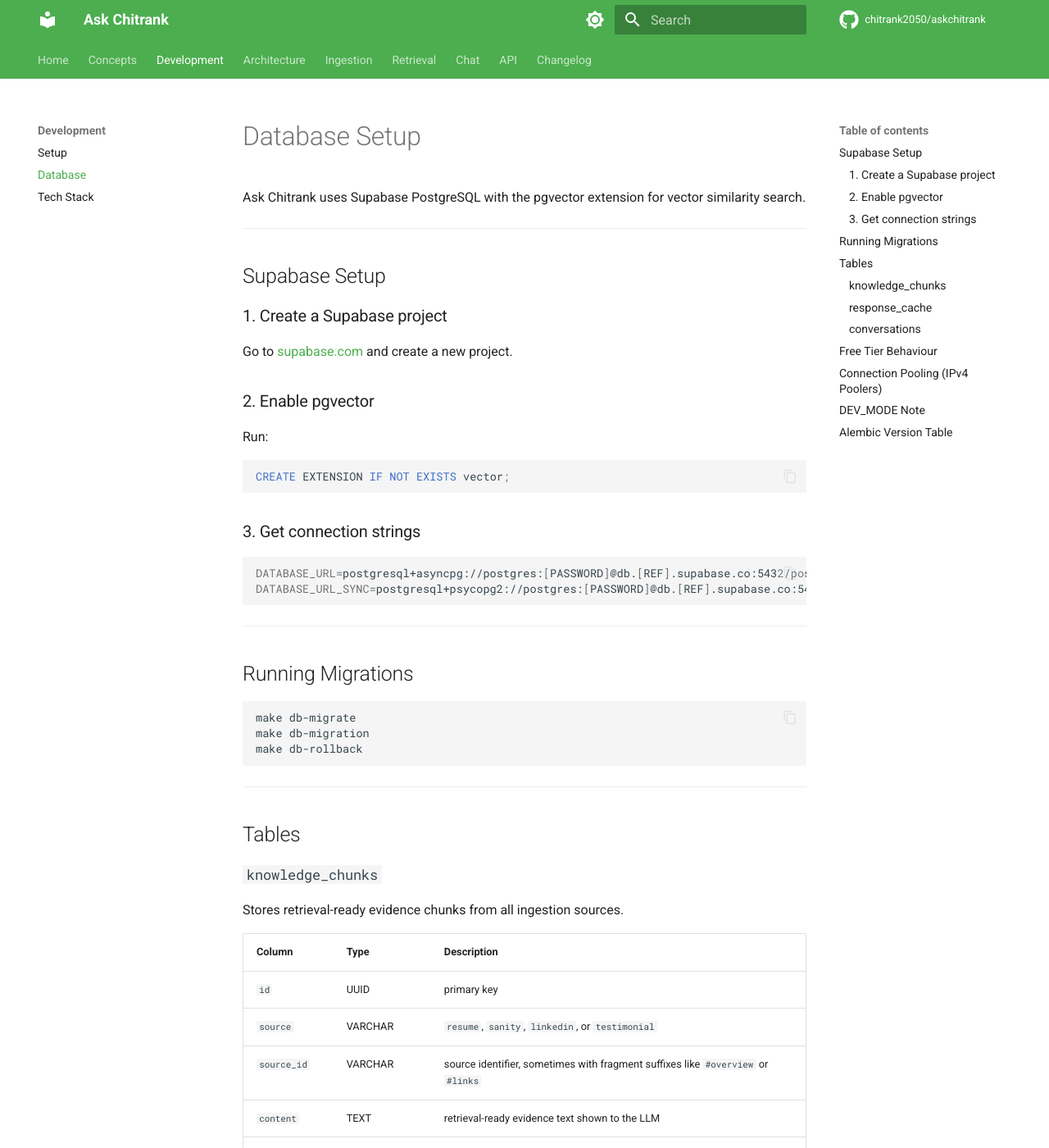
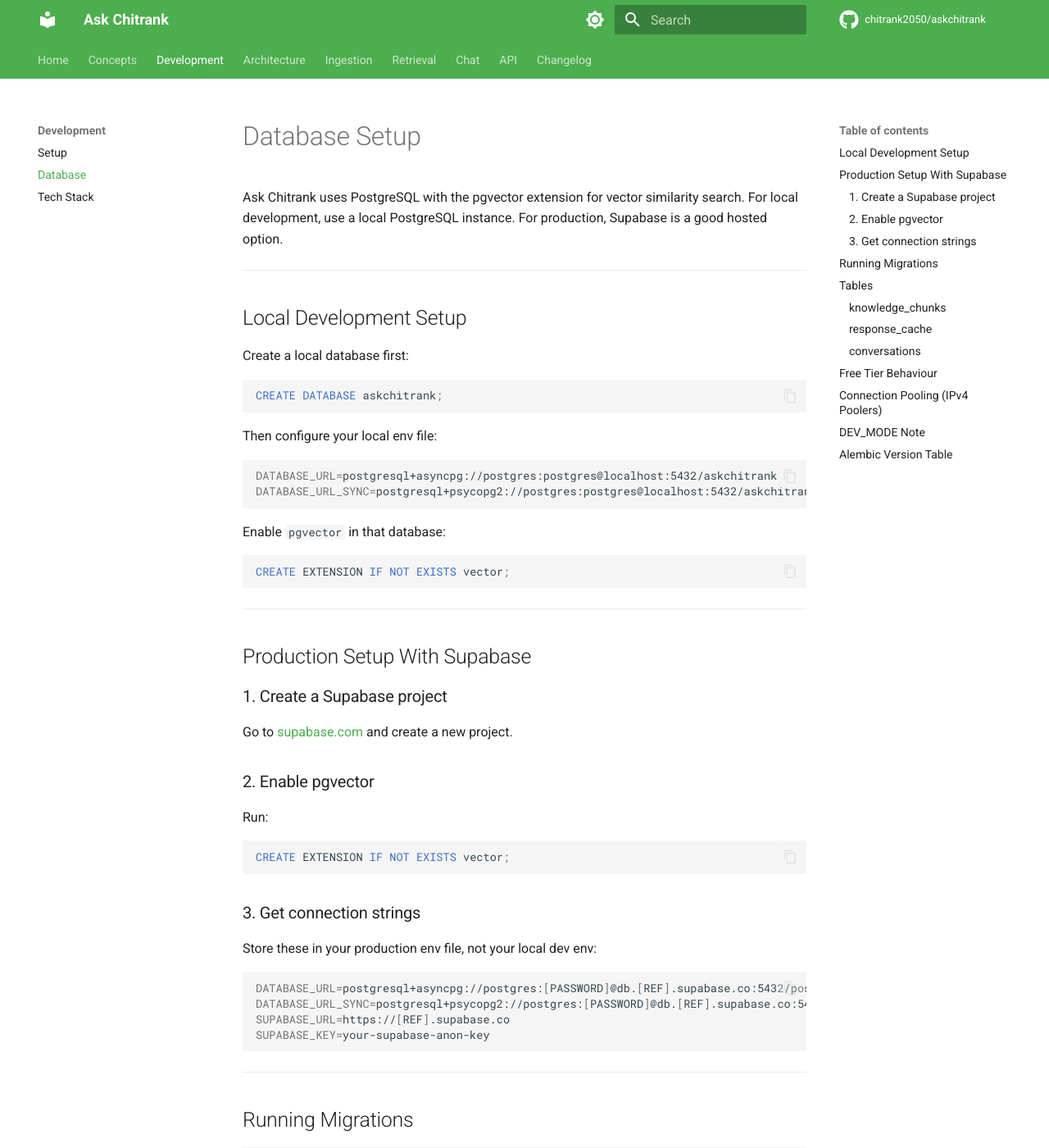
Before and after one commit to chitrank2050/askchitrank, an MkDocs documentation site: the page built from docs/development/database.md, in a window 1280 px wide and 1400 px high. Shown: the whole window at 82% size. Built offline with MkDocs 1.6.1 and Material for MkDocs 9.7.7, drawn with Linux system fonts in a browser that asks for light colours; comment, search, counter and statistics services are not loaded.

Commit message:
feat: Standardize database setup to use local PostgreSQL for development, clarify Supabase usage for production, and ensure the pgvector extension is enabled.

````diff
--- a/docs/development/database.md
+++ b/docs/development/database.md
@@ -1,10 +1,35 @@
 # Database Setup
 
-Ask Chitrank uses Supabase PostgreSQL with the pgvector extension for vector similarity search.
+Ask Chitrank uses PostgreSQL with the pgvector extension for vector similarity search.
+For local development, use a local PostgreSQL instance. For production, Supabase
+is a good hosted option.
 
 ---
 
-## Supabase Setup
+## Local Development Setup
+
+Create a local database first:
+
+```sql
+CREATE DATABASE askchitrank;
+```
+
+Then configure your local env file:
+
+```bash
+DATABASE_URL=postgresql+asyncpg://postgres:postgres@localhost:5432/askchitrank
+DATABASE_URL_SYNC=postgresql+psycopg2://postgres:postgres@localhost:5432/askchitrank
+```
+
+Enable `pgvector` in that database:
+
+```sql
+CREATE EXTENSION IF NOT EXISTS vector;
+```
+
+---
+
+## Production Setup With Supabase
 
 ### 1. Create a Supabase project
 
@@ -20,9 +45,13 @@
 
 ### 3. Get connection strings
 
+Store these in your production env file, not your local dev env:
+
 ```bash
 DATABASE_URL=postgresql+asyncpg://postgres:[PASSWORD]@db.[REF].supabase.co:5432/postgres
 DATABASE_URL_SYNC=postgresql+psycopg2://postgres:[PASSWORD]@db.[REF].supabase.co:5432/postgres
+SUPABASE_URL=https://[REF].supabase.co
+SUPABASE_KEY=your-supabase-anon-key
 ```
 
 ---
````
Also changed, not shown: README.md (+1 -0 lines), docs/development/setup.md (+4 -4 lines), 2 other files.
